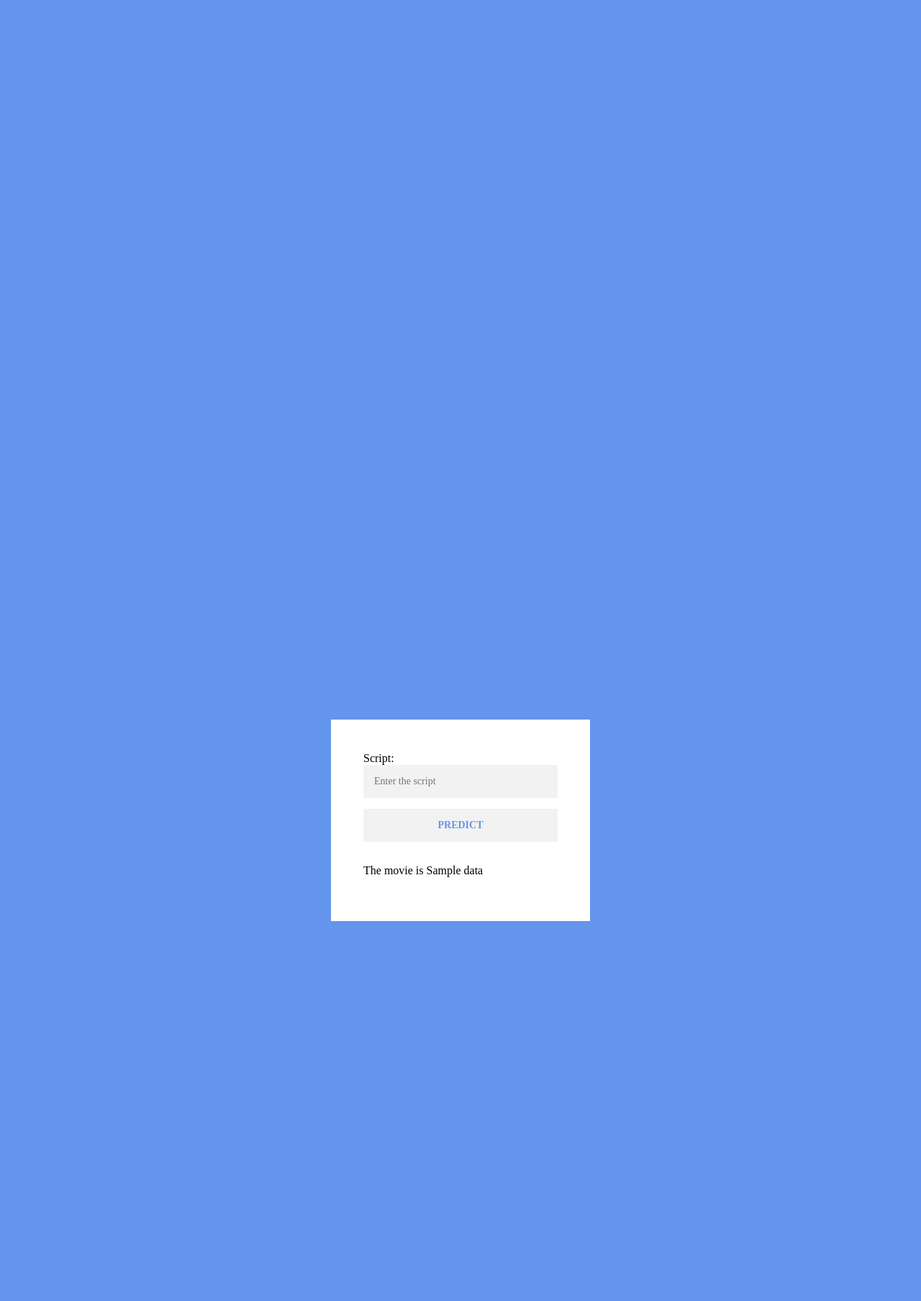
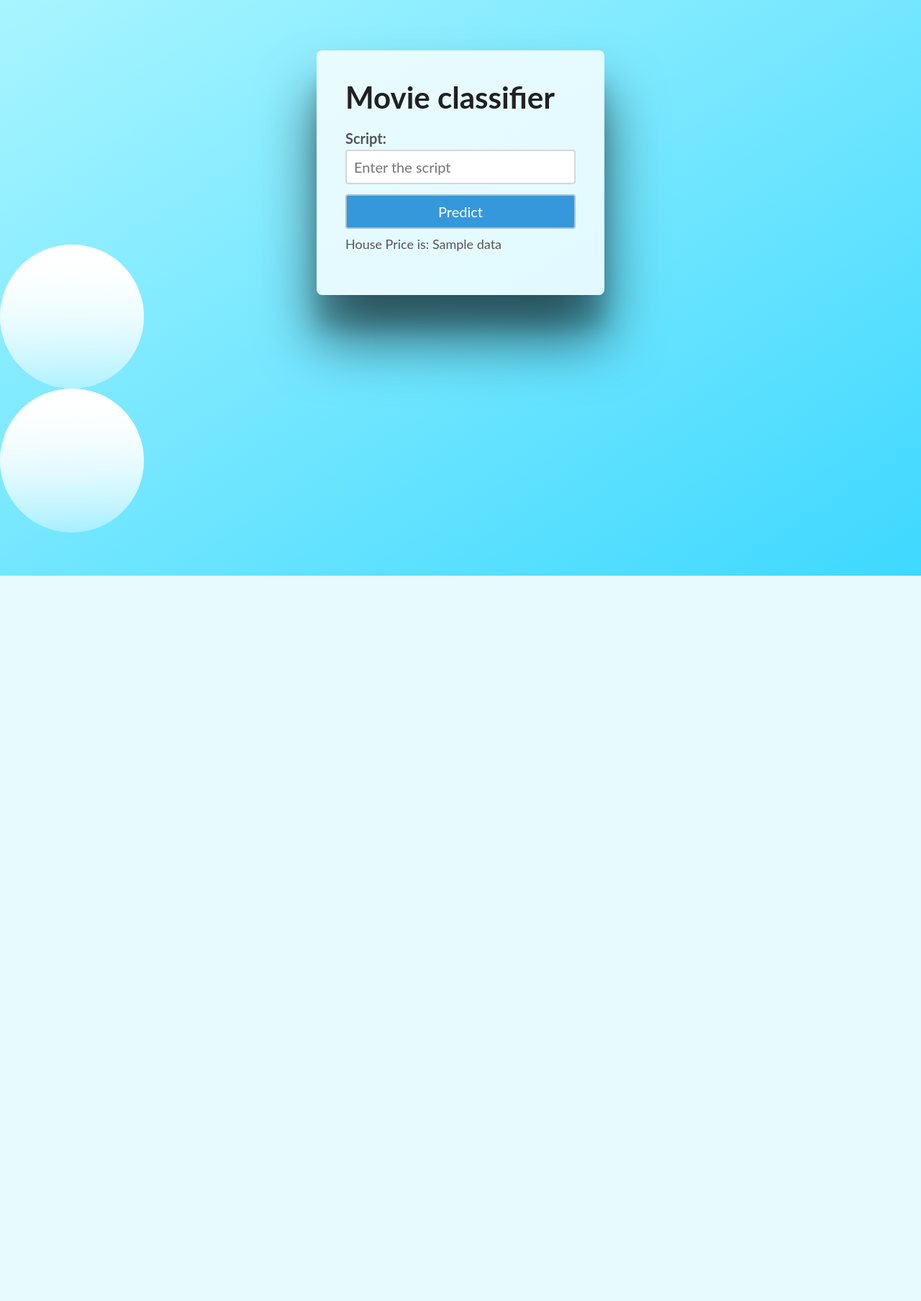
Before and after one commit to IORD1/DSBDA-scripts-rating, a Flask app: template classifier-app/templates/response.html in a window 1280 px wide. Shown: the whole page at 72% size. After the commit the page ends 800 px from the top, so only its background shows below. Run offline with Flask 3, Linux system fonts and the light colour scheme; the template is opened without the code that fills it: most values are stand-ins (such as "Sample title", 1, 10 or a date in 2020); parts of the project's set-up code (start-up, migrations or seed data) failed here and were passed over.

Commit message:
added css

```diff
--- a/House-price-prediction-using-flask-main/static/css/main.css
+++ b/House-price-prediction-using-flask-main/static/css/main.css
@@ -1,34 +1,93 @@
-body{
-    background: cornflowerblue;
+*{
+    margin: 0px;
+    padding: 0px;
+    box-sizing: border-box;
+    font-family: 'Lato', sans-serif;
+    font-size: 20px;
+}
+
+.outer_box
+{
+    width: 100vw;
     height: 100vh;
+    background: linear-gradient(to top left, #3ed8ff , #a8f5ff);
 }
-.register_page{
-    width: 360px;
-    margin: auto;
+
+
+.register_page
+{
+    width: 400px;
+    margin: 0 auto;
+    position: relative;
+    transform: translateY(-50%);
+    padding: 20px 40px;
+    background-color: #ffffffcc;
+    border-radius: 8px;
+    box-shadow: 0px 60px 80px 0px rgba(0,0,0,0.6),
+0px 45px 26px 0px rgba(0,0,0,0.14);
+    z-index: 2;
+    top: 30%;
+    padding: 40px;
 }
+
+.signup_header h1
+{
+    font-size: 2.1rem;
+    color: #212121;
+}
+
+.form p{
+    font-size: 0.9rem;
+    color: #555;
+}
+
 .form{
-    position: relative;
-    z-index: 10;
-    background: #ffff;
-    max-width: 360px;
-    margin: 0 auto 100px;
-    padding: 45px;
-    margin-top:1000px
+    margin: 20px 0px ;
+
 }
-.form input{
-    font-family: 'Times New Roman', Times, serif;
-    outline: 1;
-    background: #f2f2f2;
+.form p {
+    margin: 10px 0px;
+}
+
+.form p label
+{
+    display: block;
+    font-weight: bold;
+}
+.form p input
+{
     width: 100%;
-    border: 0;
-    margin: 0 0 15px;
-    padding: 15px;
-    box-sizing: border-box;
-    font-size: 14px;
+    padding: 10px;
+    border: 2px solid #cccc;
+    border-radius: 4px;
+    font-size: 1rem;
+    margin-top: 4px;
 }
+
 .submit{
-    font-size: 15px;
-    text-transform: uppercase;
-    font-weight: 600;
-    color: cornflowerblue;
+    background-color: #3498db;
+    border: none;
+    color: white;
+    cursor: pointer;
 }
+
+.submit :hover{
+    background-color: #091015;
+}
+
+
+.circle
+{
+    width: 200px;
+    height: 200px;
+    border-radius: 100px;
+    background: linear-gradient(to bottom , #ffffff , #ffffff33 );
+    position: absolute;
+}
+.circle1
+{
+    width: 200px;
+    height: 200px;
+    border-radius: 100px;
+    background: linear-gradient(to bottom , #ffffff , #ffffff33 );
+}
--- a/classifier-app/static/css/main.css
+++ b/classifier-app/static/css/main.css
@@ -1,34 +1,93 @@
-body{
-    background: cornflowerblue;
+*{
+    margin: 0px;
+    padding: 0px;
+    box-sizing: border-box;
+    font-family: 'Lato', sans-serif;
+    font-size: 20px;
+}
+
+.outer_box
+{
+    width: 100vw;
     height: 100vh;
+    background: linear-gradient(to top left, #3ed8ff , #a8f5ff);
 }
-.register_page{
-    width: 360px;
-    margin: auto;
+
+
+.register_page
+{
+    width: 400px;
+    margin: 0 auto;
+    position: relative;
+    transform: translateY(-50%);
+    padding: 20px 40px;
+    background-color: #ffffffcc;
+    border-radius: 8px;
+    box-shadow: 0px 60px 80px 0px rgba(0,0,0,0.6),
+0px 45px 26px 0px rgba(0,0,0,0.14);
+    z-index: 2;
+    top: 30%;
+    padding: 40px;
 }
+
+.signup_header h1
+{
+    font-size: 2.1rem;
+    color: #212121;
+}
+
+.form p{
+    font-size: 0.9rem;
+    color: #555;
+}
+
 .form{
-    position: relative;
-    z-index: 10;
-    background: #ffff;
-    max-width: 360px;
-    margin: 0 auto 100px;
-    padding: 45px;
-    margin-top:1000px
+    margin: 20px 0px ;
+
 }
-.form input{
-    font-family: 'Times New Roman', Times, serif;
-    outline: 1;
-    background: #f2f2f2;
+.form p {
+    margin: 10px 0px;
+}
+
+.form p label
+{
+    display: block;
+    font-weight: bold;
+}
+.form p input
+{
     width: 100%;
-    border: 0;
-    margin: 0 0 15px;
-    padding: 15px;
-    box-sizing: border-box;
-    font-size: 14px;
+    padding: 10px;
+    border: 2px solid #cccc;
+    border-radius: 4px;
+    font-size: 1rem;
+    margin-top: 4px;
 }
+
 .submit{
-    font-size: 15px;
-    text-transform: uppercase;
-    font-weight: 600;
-    color: cornflowerblue;
+    background-color: #3498db;
+    border: none;
+    color: white;
+    cursor: pointer;
 }
+
+.submit :hover{
+    background-color: #091015;
+}
+
+
+.circle
+{
+    width: 200px;
+    height: 200px;
+    border-radius: 100px;
+    background: linear-gradient(to bottom , #ffffff , #ffffff33 );
+    position: absolute;
+}
+.circle1
+{
+    width: 200px;
+    height: 200px;
+    border-radius: 100px;
+    background: linear-gradient(to bottom , #ffffff , #ffffff33 );
+}
--- a/classifier-app/templates/response.html
+++ b/classifier-app/templates/response.html
@@ -6,19 +6,35 @@
     <meta http-equiv='X-UA-Compatible' content='IE=edge'>
     <title>Rating classifier</title>
     <meta name='viewport' content='width=device-width, initial-scale=1'>
-     <link rel='stylesheet' type='text/css' media='screen' href="{{ url_for('static', filename='css/main.css') }}">
+    <link rel='stylesheet' type='text/css' media='screen' href="{{ url_for('static', filename='css/main.css') }}">
+    <link rel='stylesheet' type='text/css' media='screen' href="../static/css/main.css">
 </head>
 
 <body>
-    <div class="register_page">
-        <div class="form">
-            <form action="{{url_for('predict')}}" method="POST">
-                Script: <input type="text" name='script' placeholder="Enter the script"><br>
-                <input type="submit" value="predict" class="submit">
-            </form>
-            <p> The movie is {{data[0]}}</p>
+    <div class="outer_box">
+        <div class="register_page">
+            <header class="signup_header">
+                <h1>Movie classifier</h1>
+
+            </header>
+            <div class="form">
+                <form action="{{url_for('predict')}}" method="POST">
+                    <p>
+                        <label for="script">Script:</label>
+                         <input type="text" name='script' placeholder="Enter the script">
+                    </p>
+                    <p>
+                        <input type="submit" value="Predict" class="submit" >
+                    </p>
+                </form>
+                <p> House Price is: {{data[0]}}</p>
+            </div>
         </div>
 
+        <div class="circle"></div>
+        <div class="circle1"></div>
+        <div class="circle"></div>
+        <div class="circle1"></div>
     </div>
 
 
```
Also changed, not shown: House-price-prediction-using-flask-main/templates/index.html (+22 -7 lines), classifier-app/templates/index.html (+18 -2 lines).
